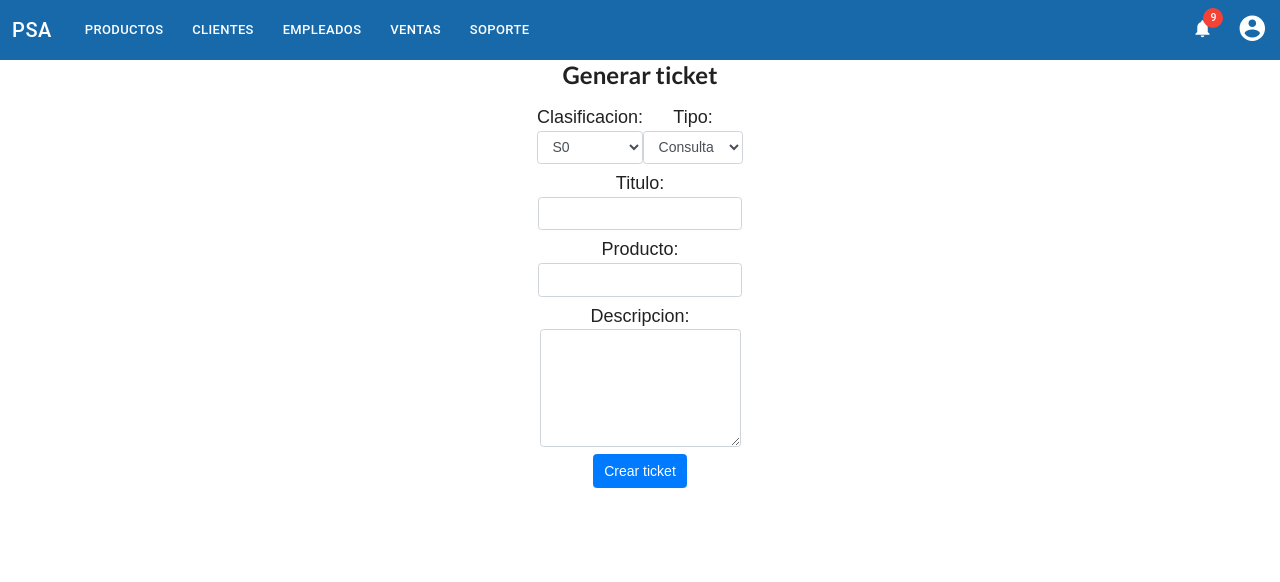
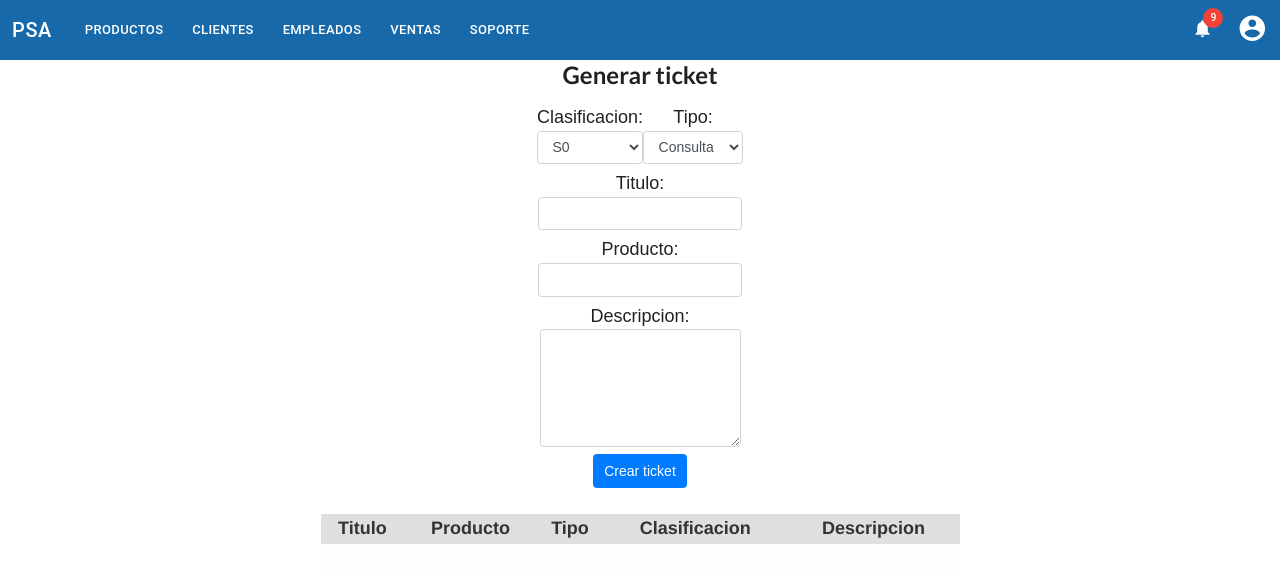
Before and after one commit to bbarchu/aninfo, a React (Create React App) app: page /Soporte/CrearTicket in a window 1280 px wide. Shown: the top 582 px of the page. Built offline with nearby package versions, Linux system fonts and the light colour scheme.

Commit message:
Hay persistencia en la tabla

```diff
--- a/src/components/CrearTicket.js
+++ b/src/components/CrearTicket.js
@@ -6,17 +6,60 @@ class CrearTicket extends Component {
     super(props);
 
     this.handleSubmit = this.handleSubmit.bind(this);
+    this.agregarNuevaTarea = this.agregarNuevoTicket.bind(this);
     this.state = {
-      mostrarMensaje: false
+        tickets: [
+          {
+            titulo: "",
+            tipo: "",
+            clasificacion: "",
+            producto: "",
+            descripcion: ""
+          }
+        ],
+        titulo: "",
+        tipo: "Consulta",
+        clasificacion: "S0",
+        producto: "",
+        descripcion: "",
+        mostrarMensaje: false,
     }
   }
 
+  componentWillUnmount() {
+    document.tickets = this.state.tickets;
+  }
+
+  componentDidMount() {
+    if (document.tickets) {
+      this.setState({tickets:  document.tickets});
+    }
+  }
+
+  agregarNuevoTicket(ticket) {
+    this.setState({
+      tickets: [...this.state.tickets, ticket],
+    });
+
+    console.log(ticket);
+    console.log(this.state.tickets);
+  }
 
   handleSubmit(event) {
     event.preventDefault();
-    //return <h1>Se agrego el ticket</h1>;
+    this.setState({...this.state,  mostrarMensaje: true});
 
-    this.setState({...this.state,  mostrarMensaje: true});
+    var ticket = {
+      titulo: this.state.titulo,
+      tipo: this.state.tipo,
+      clasificacion: this.state.clasificacion,
+      producto: this.state.producto,
+      descripcion: this.state.descripcion
+    }
+
+    console.log(this.state);
+
+    this.agregarNuevoTicket(ticket);
   }
 
   render() {
@@ -27,7 +70,8 @@ class CrearTicket extends Component {
             <label>
               <div className="field">
                 Clasificacion:
-                <select name="clasificacion"  className="form-control">
+                <select name="clasificacion"  className="form-control"
+                onChange={event => this.setState({ clasificacion: event.target.value })}>
                 <option value="s0" name="s0">S0</option>
                 <option value="s1" name="s1">S1</option>
                 <option value="s2" name="s2">S2</option>
@@ -40,7 +84,8 @@ class CrearTicket extends Component {
             <label>
             <div className="field">
                 Tipo:
-                <select name="clasificacion"  className="form-control">
+                <select name="tipo"  className="form-control"
+                onChange={event => this.setState({ tipo: event.target.value })}>
                 <option value="consulta">Consulta</option>
                 <option value="incidente">Incidente</option>
 
@@ -50,22 +95,26 @@ class CrearTicket extends Component {
             <label>
             <div className="field">
                 Titulo:
-                <input type="text" name="titulo"  className="form-control"/>
+                <input type="text" name="titulo"  className="form-control"
+                onChange={event => this.setState({ titulo: event.target.value })}/>
             </div>
             </label><br></br>
             <label>
             <div className="field">
                 Producto:
-                <input type="text" name="producto"  className="form-control"/>
+                <input type="text" name="producto"  className="form-control"
+                onChange={event => this.setState({ producto: event.target.value })}/>
             </div>
             </label><br></br>
             <label>
             <div className="field">
                 Descripcion:
-                <textarea rows="5" name="descripcion"  className="form-control" />
+                <textarea rows="5" name="descripcion"  className="form-control"
+                onChange={event => this.setState({ descripcion: event.target.value })}/>
             </div>
             </label><br></br>
-            <input type="submit" value="Crear ticket" name="submit" className="btn btn-primary" />
+            <input type="submit" value="Crear ticket" name="submit" className="btn btn-primary"
+            />
         </form>
 
         {this.state.mostrarMensaje  &&
@@ -76,7 +125,31 @@ class CrearTicket extends Component {
             </h4>
           </div>
         }
-      </div>
+        <br></br>
+        <table>
+          <tr>
+            <th>Titulo</th>
+            <th>Producto</th>
+            <th>Tipo</th>
+            <th>Clasificacion</th>
+            <th>Descripcion</th>
+          </tr>
+
+          <tbody>
+          {this.state.tickets.map ( ticket => {
+                return (
+                  <tr key={ticket.titulo}>
+                  <td> {ticket.titulo} </td>
+                  <td> {ticket.producto} </td>
+                  <td>{ticket.tipo}</td>
+                  <td>{ticket.clasificacion}</td>
+                  <td>{ticket.descripcion}</td>
+                  </tr>
+                  );
+          })}
+          </tbody>
+        </table>
+        </div>
 
     );
   }
```
